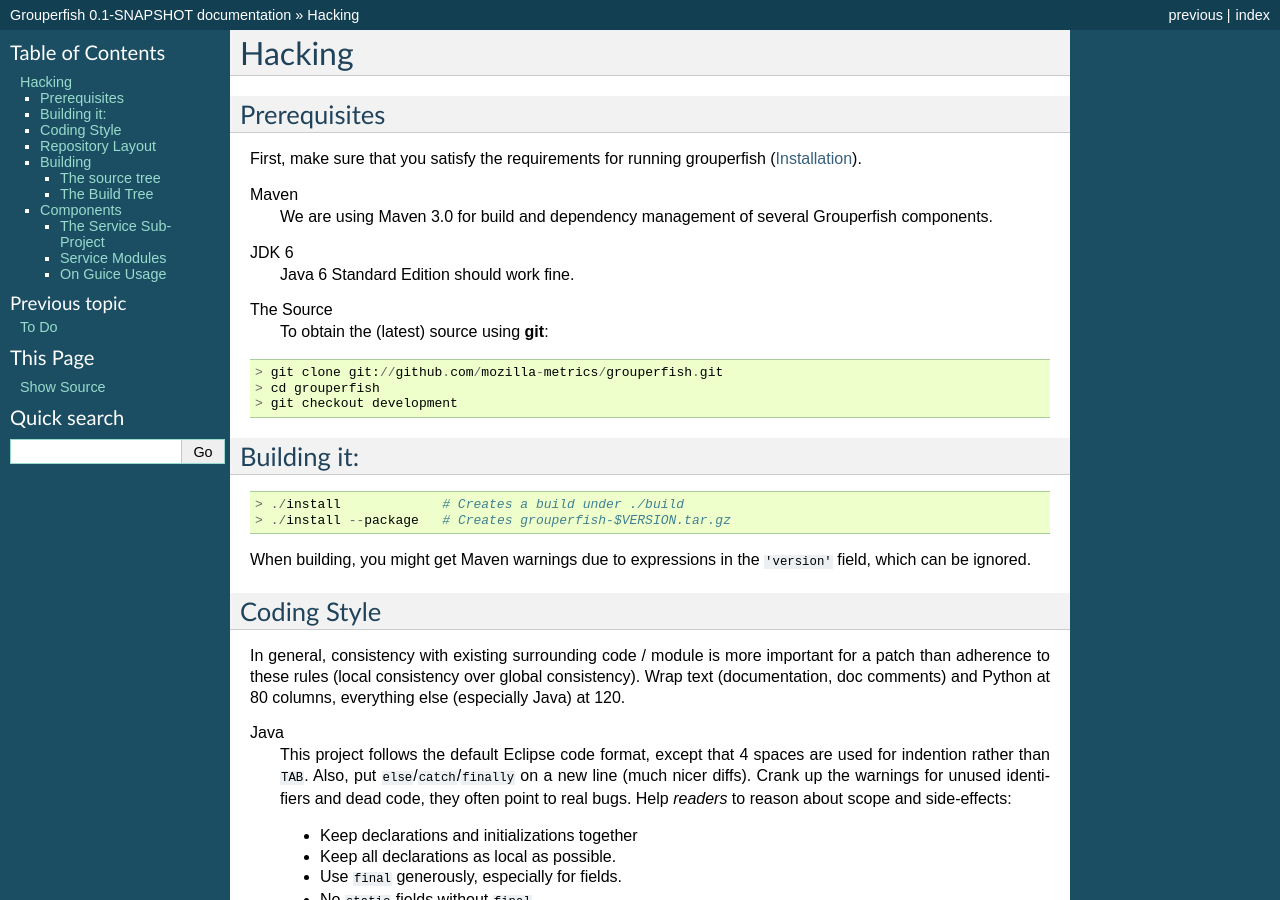
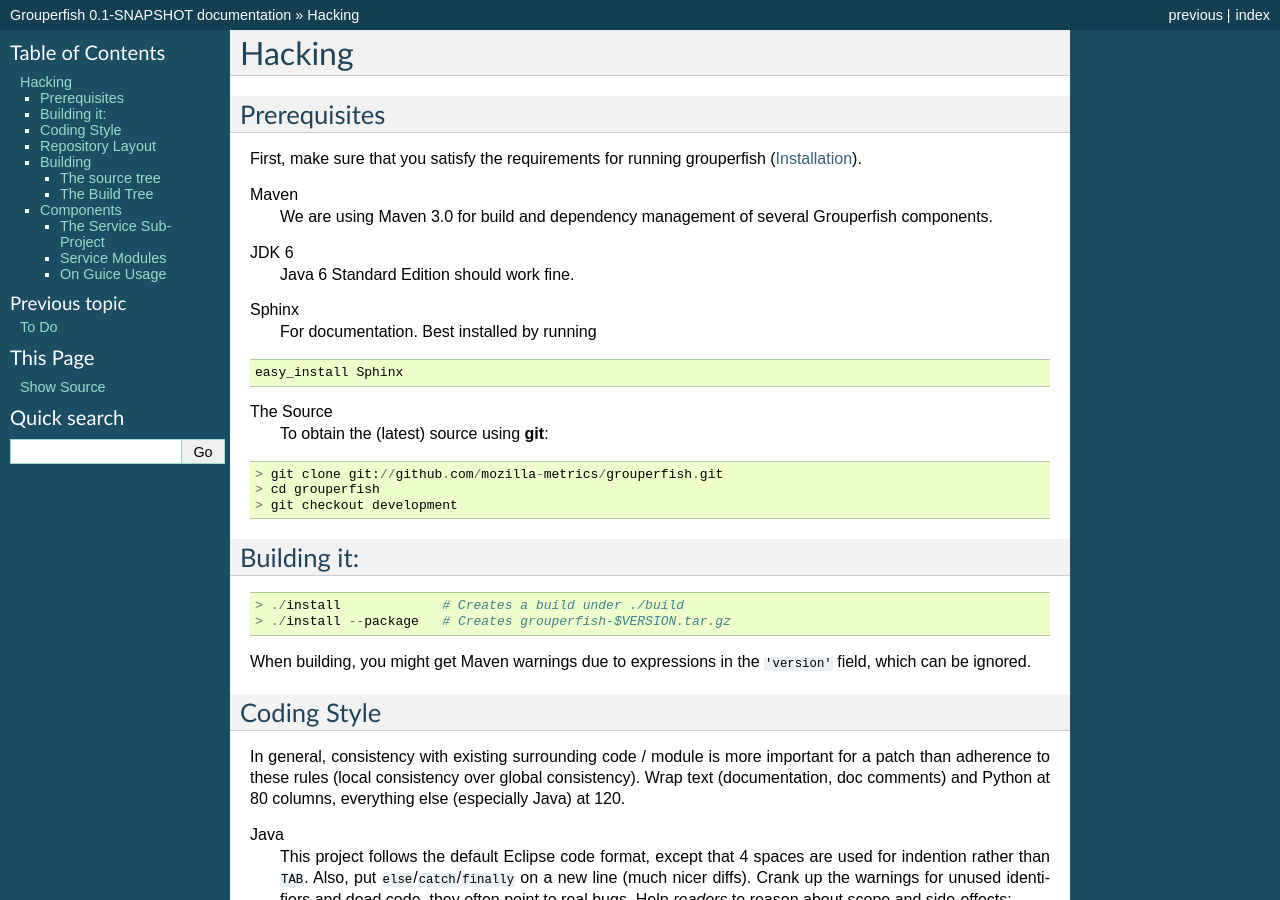
Before and after one commit to mozilla-metrics/grouperfish, a Sphinx documentation site: the page built from docs/hacking.rst, in a window 1280 px wide and 900 px high. Built offline with Sphinx 7.4.7, drawn with Linux system fonts in a browser that asks for light colours; formulas are drawn with MathJax 3.

Commit message:
Added another prerequisite.

```diff
--- a/docs/hacking.rst
+++ b/docs/hacking.rst
@@ -17,6 +17,13 @@
 
 JDK 6
     Java 6 Standard Edition should work fine.
+
+Sphinx
+    For documentation.  Best installed by running
+
+::
+
+        easy_install Sphinx
 
 The Source
     To obtain the (latest) source using **git**:
```
